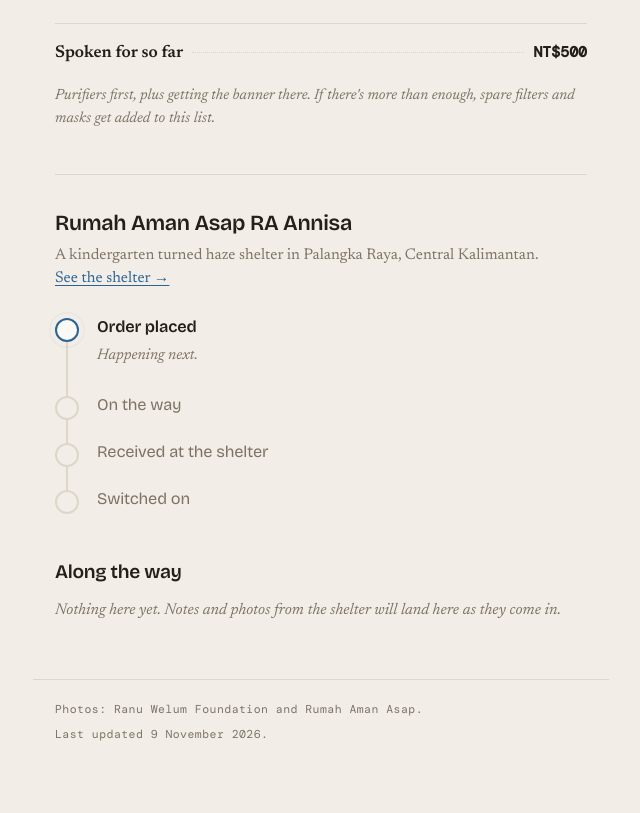
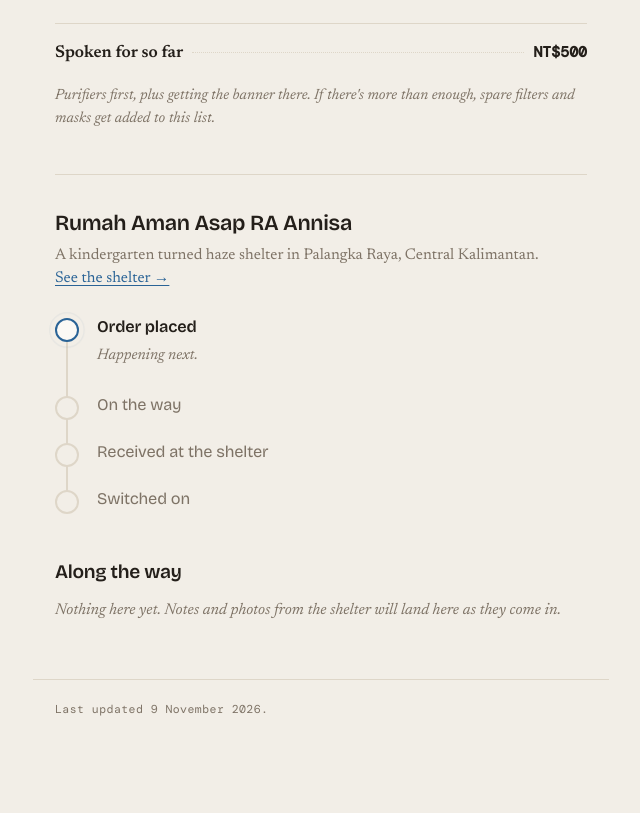
Before and after one commit to michelle-hartono/clean-air-for-borneo, a plain HTML site: page index.html in a window 1280 px wide. Shown: the part 2442-3255 px from the top of the page, without its empty margins (319-959 px from the left). After the commit the page ends 3231 px from the top, so only its background shows below. Drawn offline with nearby package versions, Linux system fonts and the light colour scheme.

Commit message:
tracker: credit photographers only once they've sent a photo
The footer credited Ranu Welum and Rumah Aman Asap for photographs they
haven't given us yet. The credit now renders from a 'credits' list in
status.json, empty for now, filled in the same edit that adds the first
real photo.

Co-Authored-By: Claude Opus 5 (1M context) <noreply@anthropic.com>

```diff
--- a/index.html
+++ b/index.html
@@ -568,7 +568,7 @@
 </main>
 
 <footer class="col">
-  <p>Photos: Ranu Welum Foundation and Rumah Aman Asap.</p>
+  <p id="credits" hidden></p>
   <p id="updated"></p>
 </footer>
 
@@ -750,6 +750,7 @@
     document.getElementById('budget').hidden = true;
     document.getElementById('shelters').innerHTML = '';
     document.getElementById('moments').innerHTML = '';
+    document.getElementById('credits').textContent = '';
     document.getElementById('tally').innerHTML =
       '<div class="trouble">The tracker couldn&rsquo;t load just now &mdash; pull down to refresh and it should come back.</div>';
   }
@@ -761,6 +762,11 @@
     renderWeather(shelters);
     document.getElementById('shelters').innerHTML = shelters.map(renderShelter).join('');
     document.getElementById('moments').innerHTML = renderMoments(data.moments);
+    // only credit photographers who have actually given us a photograph
+    var credits = data.credits || [];
+    var cr = document.getElementById('credits');
+    cr.textContent = credits.length ? 'Photos from the shelter: ' + credits.join(', ') + '.' : '';
+    cr.hidden = !credits.length;
     document.getElementById('updated').textContent = data.updated ? 'Last updated ' + fmtDate(data.updated) + '.' : '';
   }
 
--- a/status.json
+++ b/status.json
@@ -76,5 +76,6 @@
         "note": "The one we all drew at the picnic, posted from Taipei to the kids in Palangka Raya."
       }
     ]
-  }
+  },
+  "credits": []
 }
```
Also changed, not shown: 1 other file.
